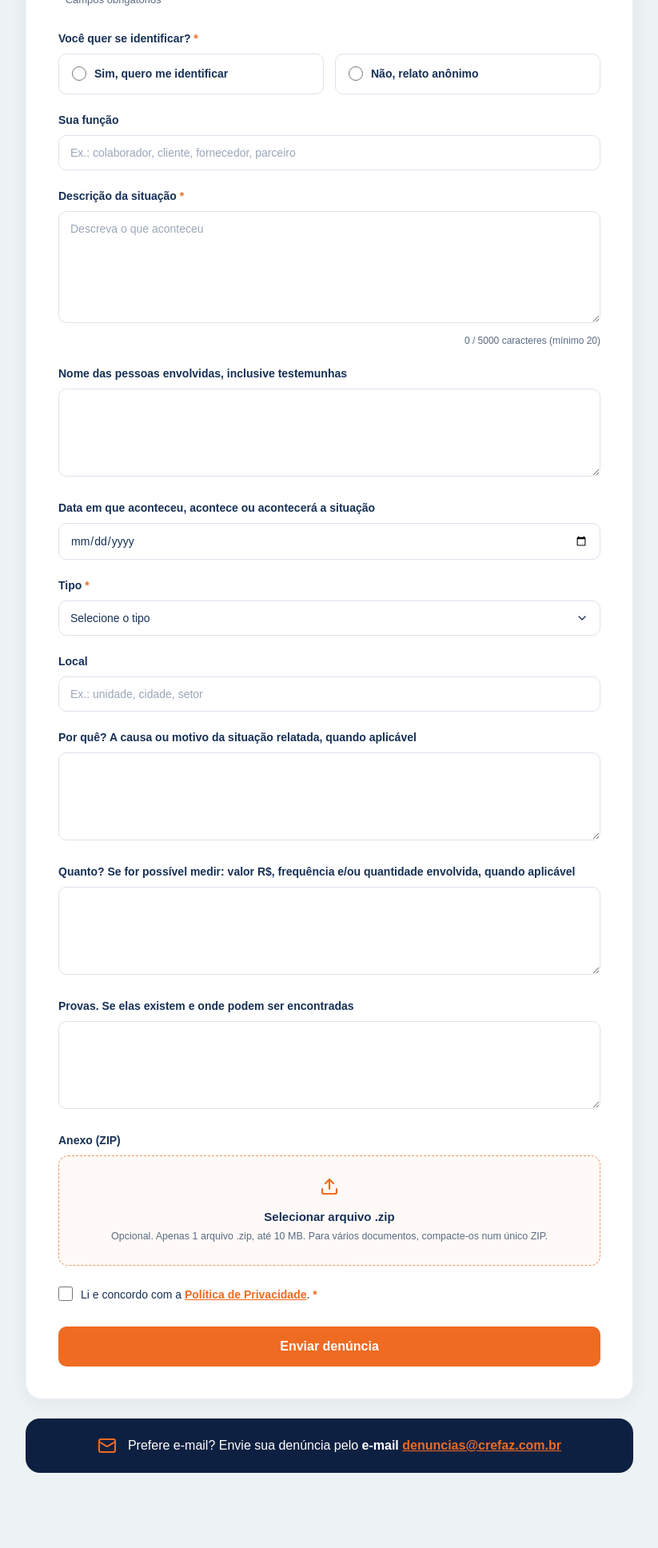
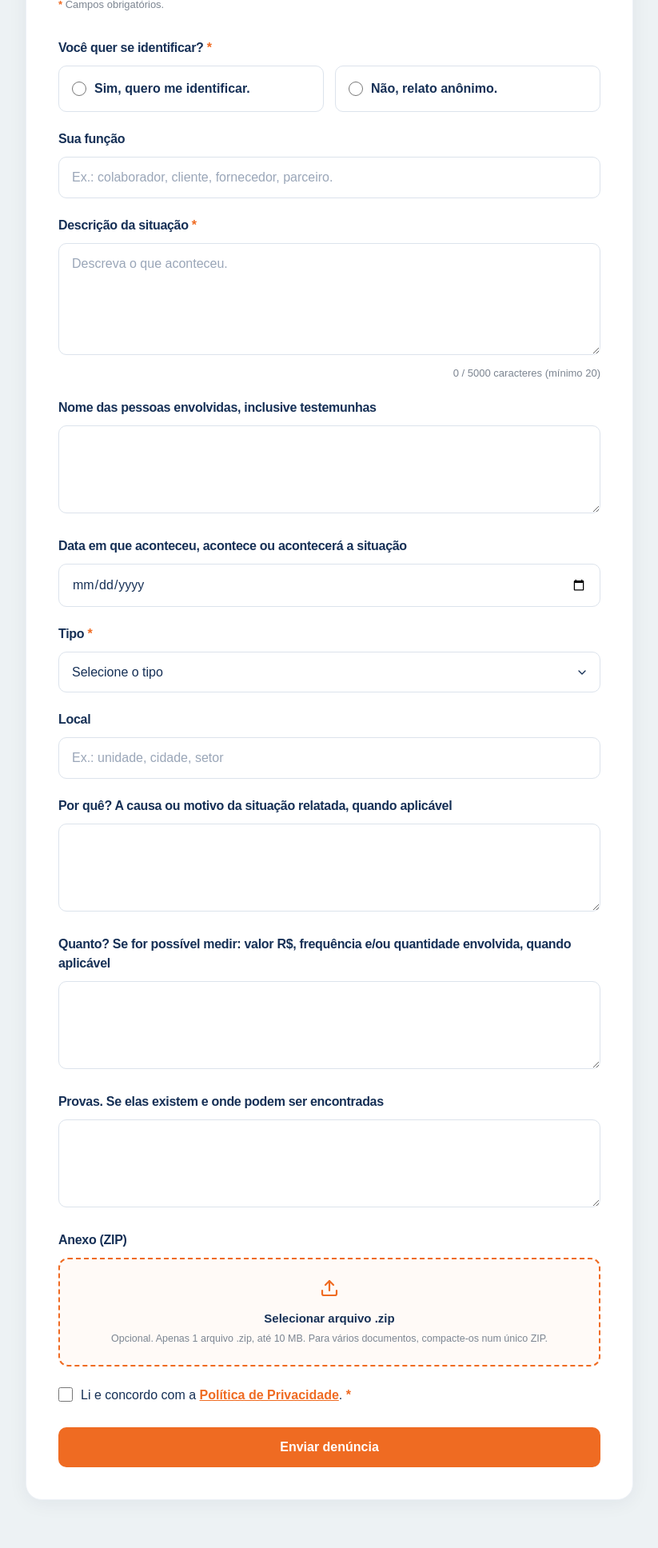
Before and after one commit to cleiltoncrefaz/formulario-canal-aberto, a plain HTML site: page index.html in a window 1280 px wide. Shown: the part 129-2065 px from the top of the page at 80% size, without its empty margins (228-1051 px from the left). Before the commit the page ends 2031 px from the top, so only its background shows below. Drawn offline with Linux system fonts and the light colour scheme; a web font is replaced by a local one.

Commit message:
Update index.html

```diff
--- a/index.html
+++ b/index.html
@@ -28,7 +28,7 @@
       --laranja-claro: #f2e3d3;
       --laranja-suave: #f9efe5;
       --cinza-borda: #dce3ec;
-      --cinza-texto: #5a6b82;
+      --cinza-texto: #7C8591;
       --cinza-suave: #EDF2F4;
       --vermelho-erro: #dc2626;
       --verde-sucesso: #1ba789;
@@ -63,16 +63,17 @@
     }
 
     .form-title {
-      font-size: 28px;
+      font-size: 32px;
       font-weight: 700;
       color: var(--azul-crefaz);
       margin-bottom: 6px;
+      letter-spacing: -0.3px;
     }
 
     .required-legend {
       font-size: 13px;
       color: var(--cinza-texto);
-      margin-bottom: 28px;
+      margin-bottom: 32px;
     }
 
     .required-legend span,
@@ -88,10 +89,11 @@
 
     .form-label {
       display: block;
-      font-size: 14px;
+      font-size: 16px;
       font-weight: 600;
       color: var(--azul-crefaz);
-      margin-bottom: 8px;
+      margin-bottom: 10px;
+      letter-spacing: -0.3px;
     }
 
     /* Radio Cards (Identificação) */
@@ -105,11 +107,11 @@
       display: flex;
       align-items: center;
       gap: 10px;
-      padding: 14px 16px;
-      border: 1.5px solid var(--cinza-borda);
+      padding: 16px;
+      border: 1.5px solid #dce3ec;
       border-radius: 10px;
       cursor: pointer;
-      font-size: 14px;
+      font-size: 16px;
       font-weight: 600;
       color: var(--azul-crefaz);
       transition: all 0.2s ease;
@@ -153,10 +155,10 @@
     .anon-notice {
       display: none;
       margin-top: 14px;
-      padding: 14px 16px;
+      padding: 16px;
       background-color: #f0f4f9;
       border-radius: 8px;
-      font-size: 13.5px;
+      font-size: 16px;
       color: var(--azul-crefaz);
     }
 
@@ -167,8 +169,8 @@
     /* Inputs, Textareas e Selects */
     .form-control {
       width: 100%;
-      padding: 13px 14px;
-      font-size: 14px;
+      padding: 16px;
+      font-size: 16px;
       font-family: inherit;
       color: var(--azul-crefaz);
       background-color: #ffffff;
@@ -213,24 +215,24 @@
 
     .char-counter {
       text-align: right;
-      font-size: 12px;
+      font-size: 13px;
       color: var(--cinza-texto);
       margin-top: 6px;
     }
 
     /* Upload de Arquivo ZIP */
     .upload-area {
-      border: 1.5px dashed #f09562;
+      border: 2px dashed var(--laranja-crefaz);
       background-color: #fffaf7;
       border-radius: 12px;
-      padding: 26px 20px;
+      padding: 24px;
       text-align: center;
       cursor: pointer;
       transition: background-color 0.2s ease, border-color 0.2s ease;
     }
 
     .upload-area:hover {
-      background-color: #fff3eb;
+      background-color: var(--laranja-suave);
       border-color: var(--laranja-crefaz);
     }
 
@@ -317,7 +319,7 @@
     }
 
     .checkbox-group label {
-      font-size: 14px;
+      font-size: 16px;
       color: var(--azul-crefaz);
       cursor: pointer;
     }
@@ -331,7 +333,7 @@
     /* Mensagens de Erro e Alertas */
     .error-msg {
       display: none;
-      font-size: 12.5px;
+      font-size: 13px;
       color: var(--laranja-crefaz);
       font-weight: 500;
       margin-top: 6px;
@@ -388,10 +390,10 @@
     /* Banner Inferior de E-mail */
     .email-banner {
       margin-top: 24px;
-      background-color: var(--azul-escuro);
+      background-color: var(--azul-crefaz);
       color: #ffffff;
-      border-radius: 18px;
-      padding: 22px 28px;
+      border-radius: 20px;
+      padding: 32px;
       display: flex;
       align-items: center;
       justify-content: center;
@@ -407,7 +409,7 @@
 
     .email-banner a {
       color: var(--laranja-crefaz);
-      font-weight: 700;
+      font-weight: 400;
       text-decoration: underline;
     }
 
@@ -494,7 +496,7 @@
             <polyline points="20 6 9 17 4 12"></polyline>
           </svg>
         </div>
-        <h2>Relato enviado com sucesso</h2>
+        <h2>Relato enviado com sucesso!</h2>
         <p>Agradecemos sua iniciativa e confiança.</p>
         <button type="button" class="btn-new-report" id="btnNewReport">Enviar outro relato</button>
       </div>
@@ -502,7 +504,7 @@
       <!-- Formulário Principal -->
       <div id="formContainer">
         <h1 class="form-title">Formulário de denúncia</h1>
-        <p class="required-legend"><span>*</span> Campos obrigatórios</p>
+        <p class="required-legend"><span>*</span> Campos obrigatórios.</p>
 
         <!-- Alerta de erro geral do servidor -->
         <div id="serverAlert" class="server-alert" role="alert">
@@ -520,11 +522,11 @@
             <div class="radio-grid">
               <label class="radio-card" id="cardSim">
                 <input type="radio" name="identificacao" value="sim">
-                <span>Sim, quero me identificar</span>
+                <span>Sim, quero me identificar.</span>
               </label>
               <label class="radio-card" id="cardNao">
                 <input type="radio" name="identificacao" value="nao">
-                <span>Não, relato anônimo</span>
+                <span>Não, relato anônimo.</span>
               </label>
             </div>
             <p id="errIdentificacao" class="error-msg">Informe se deseja se identificar.</p>
@@ -564,14 +566,14 @@
           <div class="form-group">
             <label class="form-label" for="funcao">Sua função</label>
             <input type="text" id="funcao" name="funcao" class="form-control"
-              placeholder="Ex.: colaborador, cliente, fornecedor, parceiro">
+              placeholder="Ex.: colaborador, cliente, fornecedor, parceiro.">
           </div>
 
           <!-- 3. Descrição da situação -->
           <div class="form-group">
             <label class="form-label" for="descricao">Descrição da situação <span class="req">*</span></label>
             <textarea id="descricao" name="descricao" class="form-control" maxlength="5000"
-              placeholder="Descreva o que aconteceu"></textarea>
+              placeholder="Descreva o que aconteceu."></textarea>
             <div style="display: flex; justify-content: space-between; align-items: flex-start;">
               <p id="errDescricao" class="error-msg">Descreva a situação com pelo menos 20 caracteres.</p>
               <p class="char-counter" style="margin-left: auto;"><span id="charCount">0</span> / 5000 caracteres (mínimo
@@ -687,15 +689,15 @@
     </div>
 
     <!-- Banner Inferior Alternativo de E-mail -->
-    <div class="email-banner">
+    <!-- <div class="email-banner">
       <svg width="24" height="24" viewBox="0 0 24 24" fill="none" stroke="currentColor" stroke-width="2"
         stroke-linecap="round" stroke-linejoin="round">
         <rect x="2" y="4" width="20" height="16" rx="2"></rect>
         <path d="m22 7-8.97 5.7a1.94 1.94 0 0 1-2.06 0L2 7"></path>
       </svg>
-      <span>Prefere e-mail? Envie sua denúncia pelo <strong>e-mail</strong> <a
-          href="mailto:denuncias@crefaz.com.br">denuncias@crefaz.com.br</a></span>
-    </div>
+      <span>Prefere e-mail? Envie sua denúncia pelo e-mail <a href="mailto:denuncias@crefaz.com.br">denuncias@crefaz.com.br</a></span>
+    </div> -->
+
   </div>
 
   <script>
```
